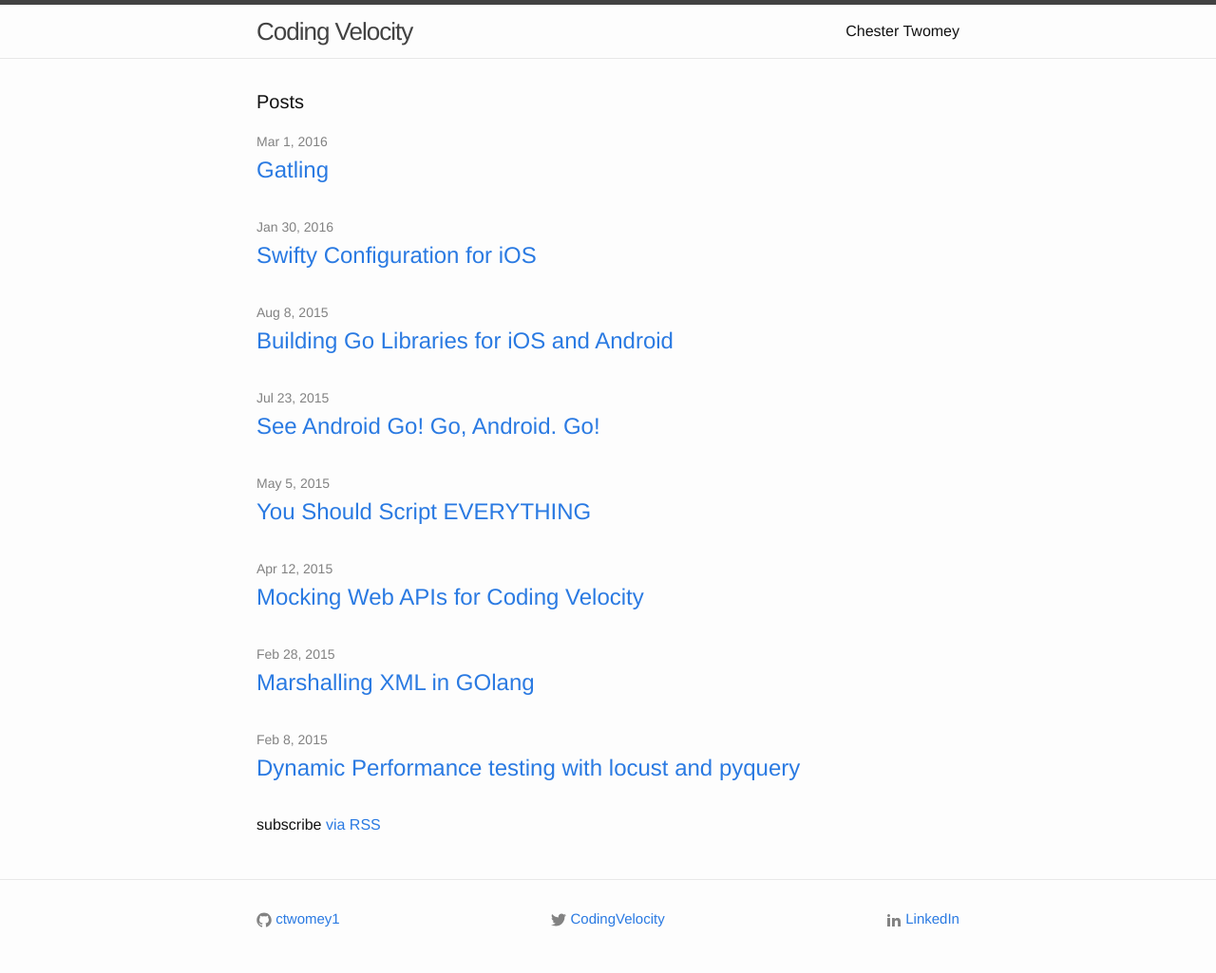
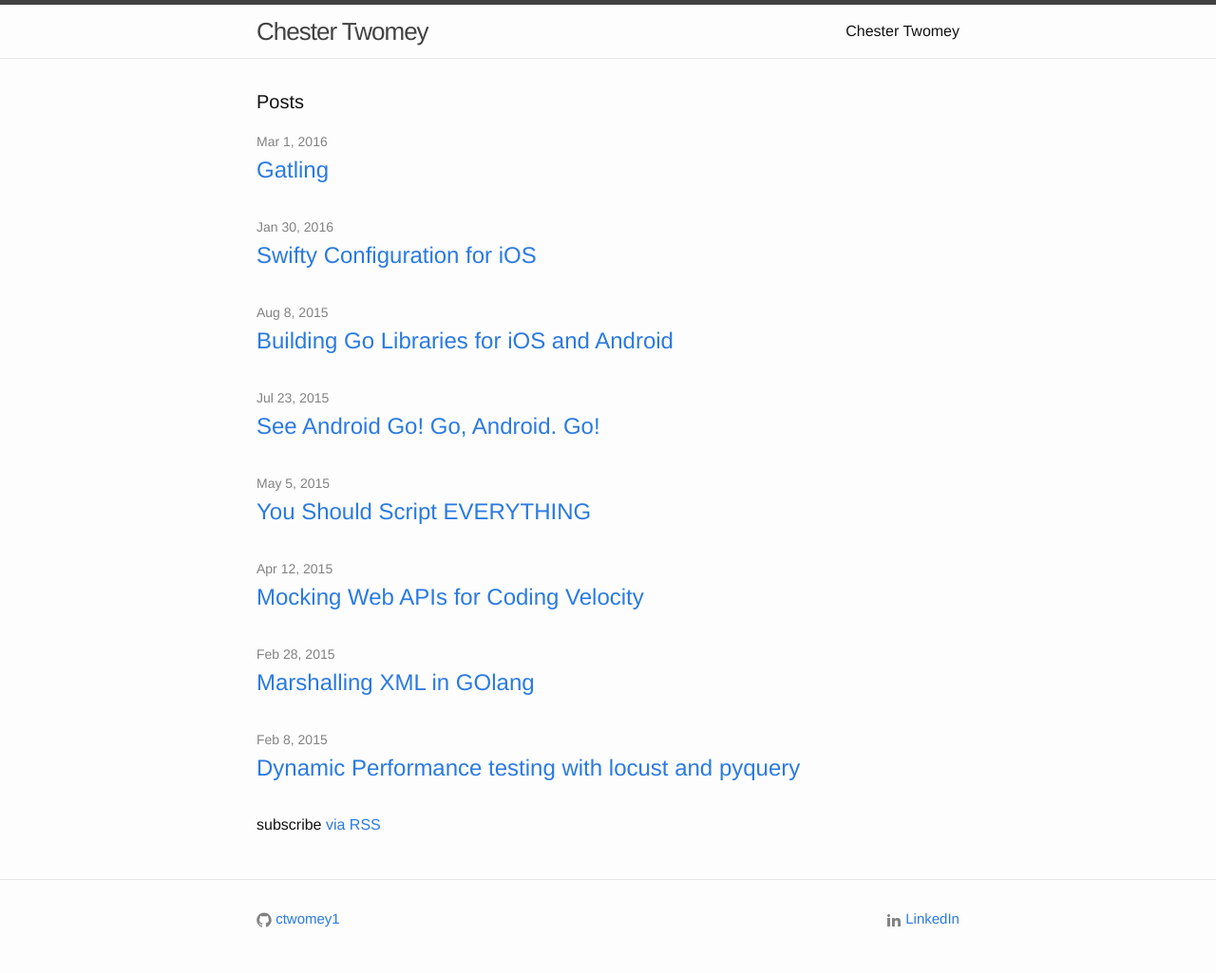
Before and after one commit to catwomey/catwomey.github.io, a Jekyll site: the page built from index.html, in a window 1280 px wide. Shown: the whole page at 95% size. Built offline with Jekyll 4.4.1, drawn with Linux system fonts in a browser that asks for light colours.

Commit message:
remove twitter from site

```diff
--- a/_config.yml
+++ b/_config.yml
@@ -1,8 +1,7 @@
 # Site settings
-title: Coding Velocity
+title: Chester Twomey
 email: chester.twomey@gmail.com
-description: Coding at the velocity of awesome
-twitter_username: CodingVelocity
+description:
 github_username:  ctwomey1
 
 markdown: kramdown
--- a/_includes/footer.html
+++ b/_includes/footer.html
@@ -22,20 +22,6 @@
             </div>
             {% endif %}
             <div class="footer-col footer-col-2">
-                {% if site.twitter_username %}
-
-                <a href="https://twitter.com/{{ site.twitter_username }}">
-              <span class="icon  icon--twitter">
-                <svg viewBox="0 0 16 16">
-                    <path fill="#828282" d="M15.969,3.058c-0.586,0.26-1.217,0.436-1.878,0.515c0.675-0.405,1.194-1.045,1.438-1.809
-                  c-0.632,0.375-1.332,0.647-2.076,0.793c-0.596-0.636-1.446-1.033-2.387-1.033c-1.806,0-3.27,1.464-3.27,3.27 c0,0.256,0.029,0.506,0.085,0.745C5.163,5.404,2.753,4.102,1.14,2.124C0.859,2.607,0.698,3.168,0.698,3.767 c0,1.134,0.577,2.135,1.455,2.722C1.616,6.472,1.112,6.325,0.671,6.08c0,0.014,0,0.027,0,0.041c0,1.584,1.127,2.906,2.623,3.206 C3.02,9.402,2.731,9.442,2.433,9.442c-0.211,0-0.416-0.021-0.615-0.059c0.416,1.299,1.624,2.245,3.055,2.271 c-1.119,0.877-2.529,1.4-4.061,1.4c-0.264,0-0.524-0.015-0.78-0.046c1.447,0.928,3.166,1.469,5.013,1.469 c6.015,0,9.304-4.983,9.304-9.304c0-0.142-0.003-0.283-0.009-0.423C14.976,4.29,15.531,3.714,15.969,3.058z"/>
-                </svg>
-              </span>
-
-                    <span class="username">{{ site.twitter_username }}</span>
-                </a>
-
-                {% endif %}
             </div>
             <div class="footer-col footer-col-3">
                 <a href="http://ca.linkedin.com/pub/chester-twomey/30/95b/83" title="LinkedIn">
```
